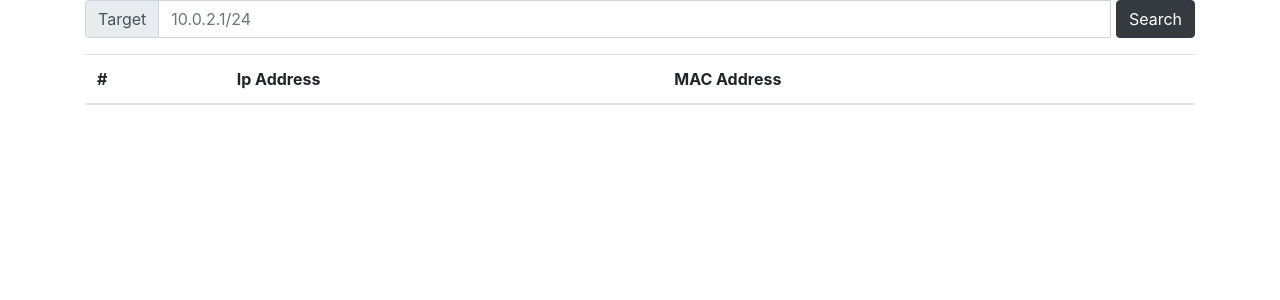
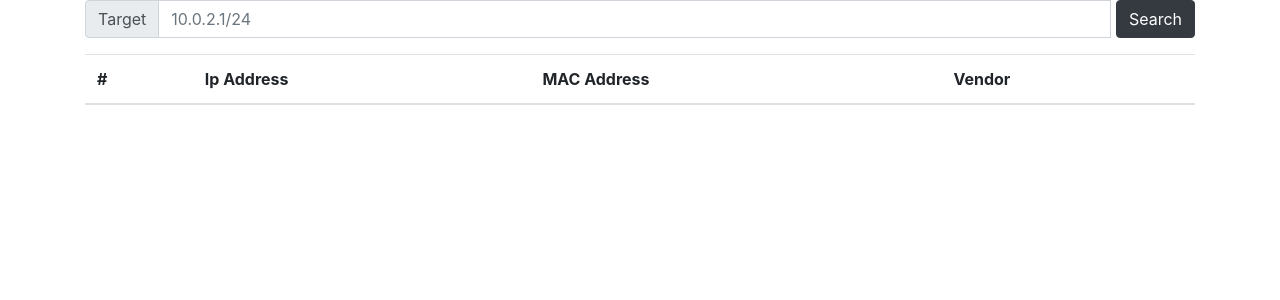
Before and after one commit to keraattin/Cyber-Security-Tools, a Flask app: page / in a window 1280 px wide. Shown: the part 56-356 px from the top of the page. Run offline with Flask 2, Linux system fonts and the light colour scheme; lists and menus that the app fills with data are empty; some libraries are stand-ins or nearby versions.

Commit message:
Vendors Written on The Table

```diff
--- a/arp_scanner/arp_scanner.py
+++ b/arp_scanner/arp_scanner.py
@@ -19,7 +19,7 @@ PARAMS_COUNT = 1                                  # Number of Parameters
 DEBUG = True                                      # Debug Mode
 PORT = 5000                                       # Port Number
 OK_STATUS_CODE = 200                              # OK Status Code
-MAC_VEND_URL = "https://api.macvendors.com/"      # Mac Vendor Api URL
+MAC_VEND_URL = "http://api.macvendors.com/"       # Mac Vendor Api URL
 MAC_PARAMS_COUNT = 1                              # Number of Parameters
 
 app = Flask(__name__)
@@ -84,18 +84,20 @@ def arp_scan(target):
 # This Method Takes Mac Address as Argument
 # Returns Vendor of Mac Address
 ##############################################################################
-def getVendor(mac_addr):
+def get_vendor(mac_addr):
     url =  MAC_VEND_URL + str(mac_addr)
 
     payload={}                                        # Payloads
     headers = {}                                      # Headers
 
-    response = requests.request("GET", url, headers=headers, data=payload)
+    response = requests.request("GET", url,
+            headers=headers, data=payload)
 
     status_code = response.status_code                # Status Code of Request
 
     if status_code == OK_STATUS_CODE:
-        return response.text
+        vendor = response.text
+        return str(vendor)
 ##############################################################################
 
 
@@ -126,7 +128,8 @@ class Vendor(Resource):
 
         mac_addr = str(args['mac_addr'])              # Mac Address
 
-        vendor = getVendor(mac_addr)
+        vendor = get_vendor(mac_addr)
+        print(vendor)
         return vendor
 ##############################################################################
 
--- a/arp_scanner/templates/home.html
+++ b/arp_scanner/templates/home.html
@@ -16,6 +16,7 @@
             <th scope="col">#</th>
             <th scope="col">Ip Address</th>
             <th scope="col">MAC Address</th>
+            <th scope="col">Vendor</th>
           </tr>
         </thead id="resultsThead">
         <tbody>
@@ -25,8 +26,20 @@
 {% endblock %}
 
 
-{% block scripts%}
+{% block scripts %}
 <script type="text/javascript">
+    function getVendor(mac_addr){
+        var port = "{{ port | safe }}";
+        var url = "http://localhost:"+port+"/vendor";
+        return $.ajax({
+            url: url,
+            type: 'GET',
+            data: "mac_addr="+mac_addr,
+            cache: true,
+            timeout: 1000,
+        });
+    }
+
     function arpScan(){
         var target = encodeURIComponent($('#target').val());
         var port = "{{ port | safe }}";
@@ -42,11 +55,14 @@
                 for (element in response){
                     var ip_addr = response[element]["ip_addr"];
                     var mac_addr = response[element]["mac_addr"];
-                    $('#resultsTable tbody')
-                    .append(("<tr></tr>"))
-                    .append($("<td></td>").text(num))
-                    .append($("<td></td>").text(ip_addr))
-                    .append($("<td></td>").text(mac_addr))
+                    getVendor(mac_addr).then(function(data){
+                        $('#resultsTable tbody')
+                        .append(("<tr></tr>"))
+                        .append($("<td></td>").text(num))
+                        .append($("<td></td>").text(ip_addr))
+                        .append($("<td></td>").text(mac_addr))
+                        .append($("<td></td>").text(data))
+                    });
                     num = num + 1; //Increment Index
                 }
             }
```
